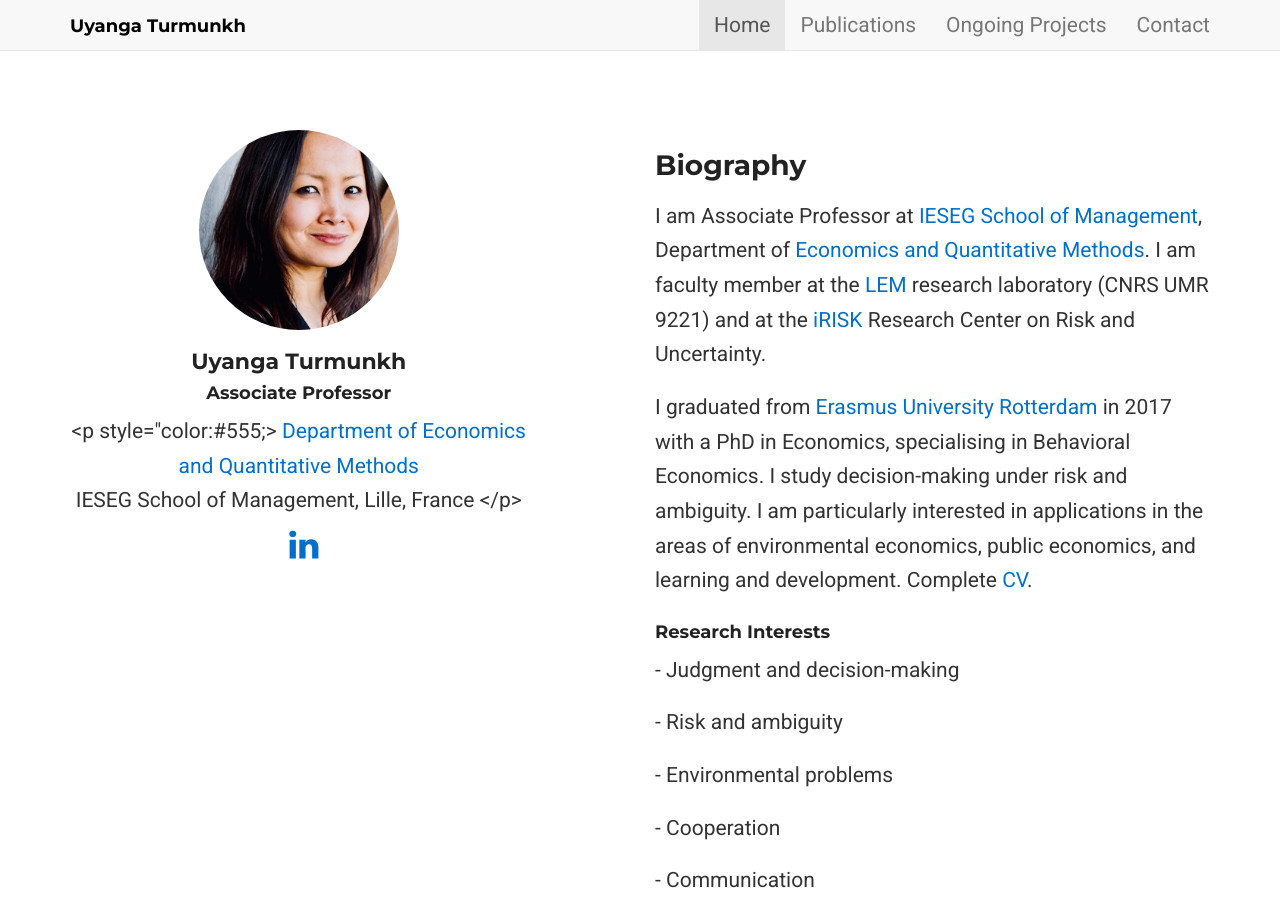
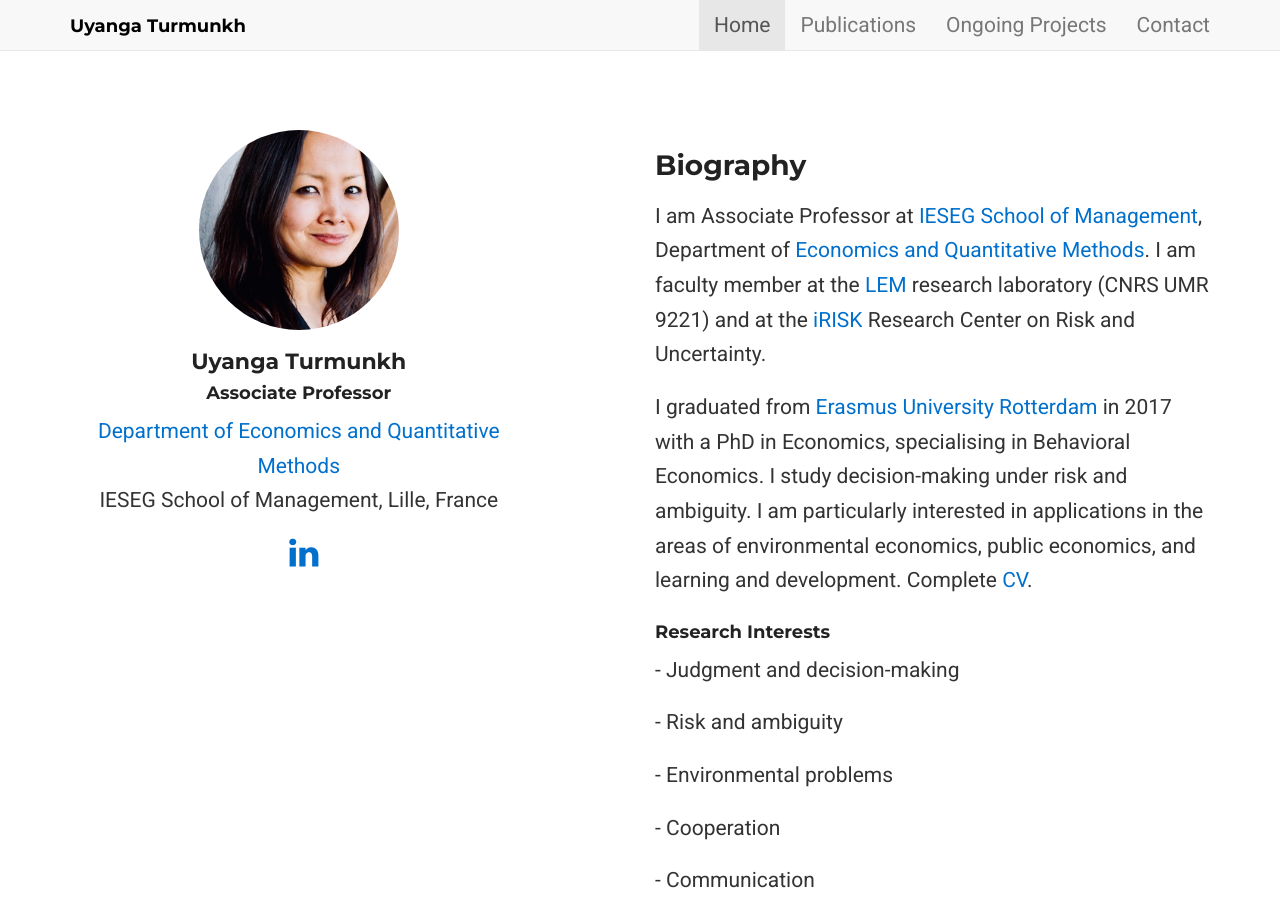
Before and after one commit to prakharsood24/uyanga-demo, a Jekyll site: the page built from index.md, in a window 1280 px wide and 900 px high. Built offline with Jekyll 4.4.1, drawn with Linux system fonts in a browser that asks for light colours; nearby versions of some CDN libraries; a style sheet for code colours, icons or effects is not loaded.

Commit message:
Update index.md

```diff
--- a/index.md
+++ b/index.md
@@ -12,7 +12,7 @@
         <img src="{{ site.baseurl }}/assets/turmunkh_bright.png" alt="Uyanga Turmunkh" class="img-circle img-responsive center-block" style="width:200px; height:200px; object-fit:cover; margin-bottom:20px;">
         <h2 style="margin-top:0;">Uyanga Turmunkh</h2>
         <h4>Associate Professor</h4>
-        <p style="color:#555;>
+        <p>
           <a href="[https://www.ieseg.fr/en/faculty/research-department/economics/](https://www.ieseg.fr/en/faculty-and-research/departments/economics-and-quantitative-methods/)" target="_blank">Department of Economics and Quantitative Methods</a><br>
           IESEG School of Management, Lille, France
         </p>
```
